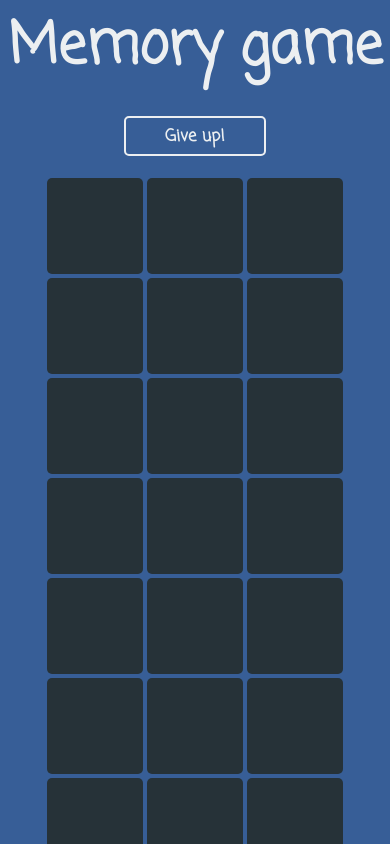
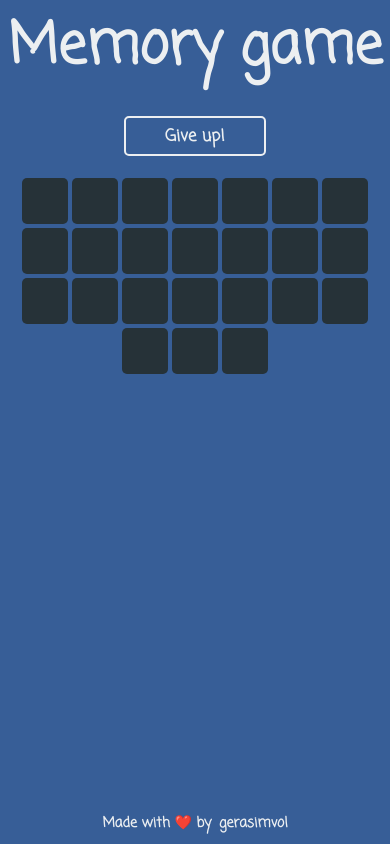
Before and after one commit to gerasimvol/memory-game, a Vue app: page / in a window 390 px wide. Both pictures are taken after a click on the button "Start". Shown: the top 844 px of the page. Built offline with nearby package versions, Linux system fonts and the light colour scheme.

Commit message:
Improve mobile UI

```diff
--- a/package.json
+++ b/package.json
@@ -43,13 +43,14 @@
     "shelljs": "^0.7.6",
     "style-loader": "^0.20.3",
     "uglifyjs-webpack-plugin": "^1.1.1",
-    "url-loader": "^0.5.8",
+    "url-loader": "^1.1.2",
     "vue-loader": "^13.3.0",
     "vue-style-loader": "^3.0.1",
     "vue-template-compiler": "^2.5.2",
     "webpack": "^3.6.0",
     "webpack-bundle-analyzer": "^2.9.0",
-    "webpack-dev-server": "^2.9.1",
+    "webpack-cli": "^3.2.1",
+    "webpack-dev-server": "3.0.0",
     "webpack-merge": "^4.1.0"
   },
   "engines": {
--- a/src/App.vue
+++ b/src/App.vue
@@ -26,6 +26,7 @@
     <section
       v-if="screen === 'game'"
       key="game-screen"
+      class="game-screen"
     >
       <button @click="endGame()">
         Give up!
@@ -170,6 +171,10 @@ export default {
     padding-bottom: 50px;
   }
 
+  .game-screen {
+    padding-bottom: 20px;
+  }
+
   .footer {
     font-weight: bold;
     position: absolute;
--- a/src/components/Card.vue
+++ b/src/components/Card.vue
@@ -54,6 +54,11 @@ export default {
     position: relative;
     border: 2px solid transparent;
     perspective: 800px;
+
+    @media screen and (max-width: 767px) {
+      width: 50px;
+      height: 50px;
+    }
   }
 
   .card {
@@ -79,6 +84,10 @@ export default {
     backface-visibility: hidden;
     -webkit-backface-visibility: hidden;
     padding-top: 8px;
+
+    @media screen and (max-width: 767px) {
+      font-size: 2rem;
+    }
   }
 
   .card__front {
```
Also changed, not shown: 15 other files (tests, documents, lock files or other folders).
